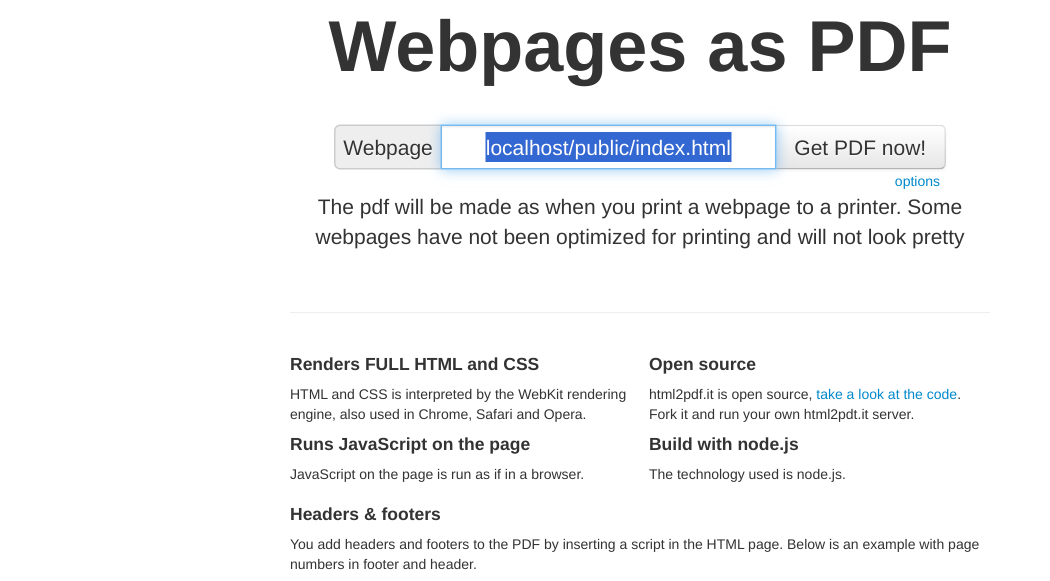
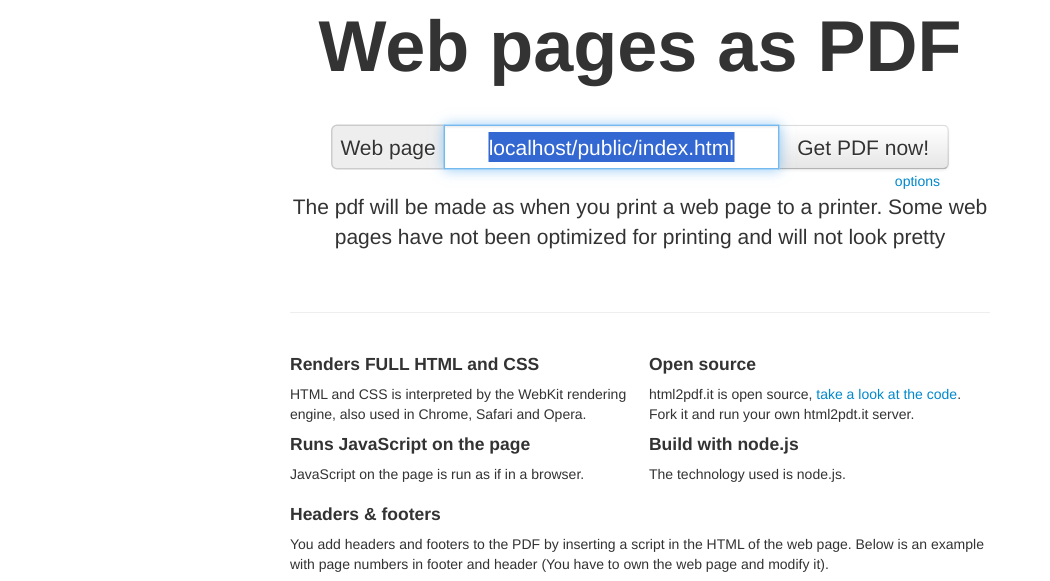
Before and after one commit to apilayer/html2pdf.it, a website: page public/index.html in a window 1280 px wide. Shown: the part 152-733 px from the top of the page, without its empty margins (0-1050 px from the left). Drawn offline with Linux system fonts and the light colour scheme.

Commit message:
update index.html

```diff
--- a/public/index.html
+++ b/public/index.html
@@ -115,7 +115,7 @@
 	<hr>
 
 	<div class="jumbotron">
-		<h1>Webpages as PDF</h1>
+		<h1>Web pages as PDF</h1>
 
 		<div id="fb-root"></div>
 		<script>(function (d, s, id) {
@@ -153,7 +153,7 @@
 		</script>
 		<form id="pdfForm" class="form-inline" method="GET" action="/" onsubmit="spinme()">
 			<div class="input-prepend input-append">
-				<span class="add-on">Webpage</span>
+				<span class="add-on">Web page</span>
 				<input id="url" name="url" type="text" class="input-large input" placeholder="URL"
 				       value="www.html2pdf.it">
 				<button type="submit" class="btn">Get PDF now!</button>
@@ -178,7 +178,7 @@
 			<input type="hidden" name="orientation" value="portrait"/>
 		</form>
 		<button id="optionsButton" type="button" class="hidden btn btn-link">options</button>
-		<p class="lead">The pdf will be made as when you print a webpage to a printer. Some webpages have not been
+		<p class="lead">The pdf will be made as when you print a web page to a printer. Some web pages have not been
 			optimized for printing and will not look pretty</code></p>
 
 	</div>
@@ -209,8 +209,8 @@
 		<div class="span12">
 			<h4>Headers & footers</h4>
 
-			<p>You add headers and footers to the PDF by inserting a script in the HTML page. Below is an example with
-				page numbers in footer and header.
+			<p>You add headers and footers to the PDF by inserting a script in the HTML of the web page. Below is an
+				example with page numbers in footer and header (You have to own the web page and modify it).
 				<pre class="code">
 &lt;script type="text/javascript"&gt;
 //setting up headers and footers for html2pdf
```
